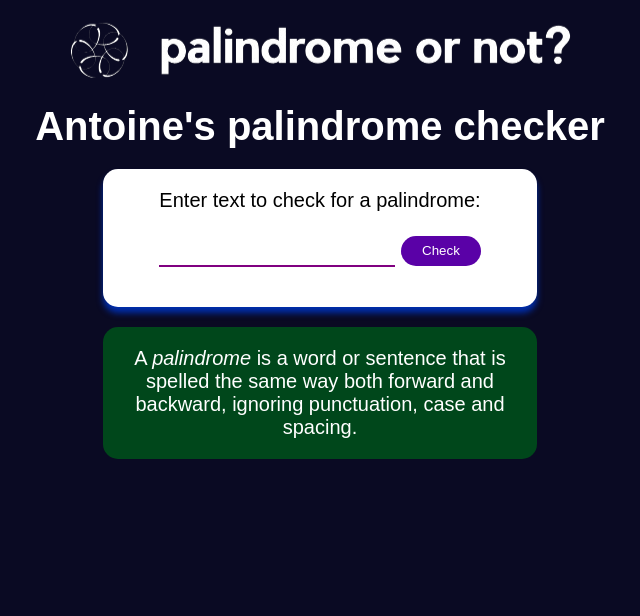
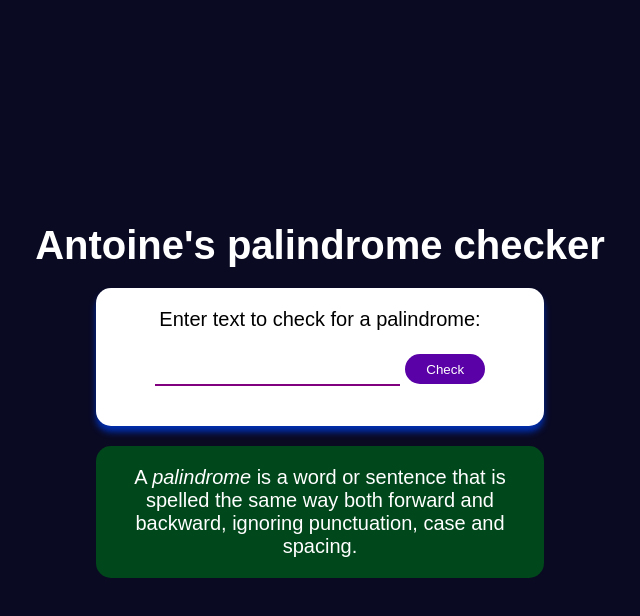
Before and after one commit to Antdol/palindrom-checker, a website: page index.html in a window 1280 px wide. Shown: the whole page, without its empty margins (320-960 px from the left). Drawn offline with Linux system fonts and the light colour scheme.

Commit message:
styled it up

```diff
--- a/index.html
+++ b/index.html
@@ -8,7 +8,6 @@
   </head>
   <body>
     <main>
-      <img src="./img/palindrome-cropped.png" alt="logo" />
       <h1>Antoine's palindrome checker</h1>
       <div class="palindrome">
         <p>Enter text to check for a palindrome:</p>
--- a/style/style.scss
+++ b/style/style.scss
@@ -20,6 +20,7 @@ body {
     gap: 20px;
     color: #fff;
     margin: 20px;
+    height: 100vh;
 
     .palindrome {
       background-color: #fff;
```
Also changed, not shown: img/palindrome-cropped.png (deleted), img/palindrome-uncropped.png (deleted), style/css/style.css, style/css/style.min.css, 2 other files.
